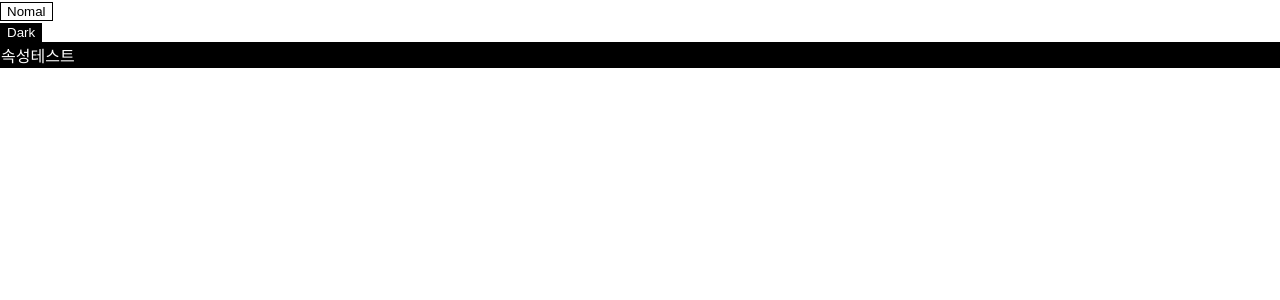
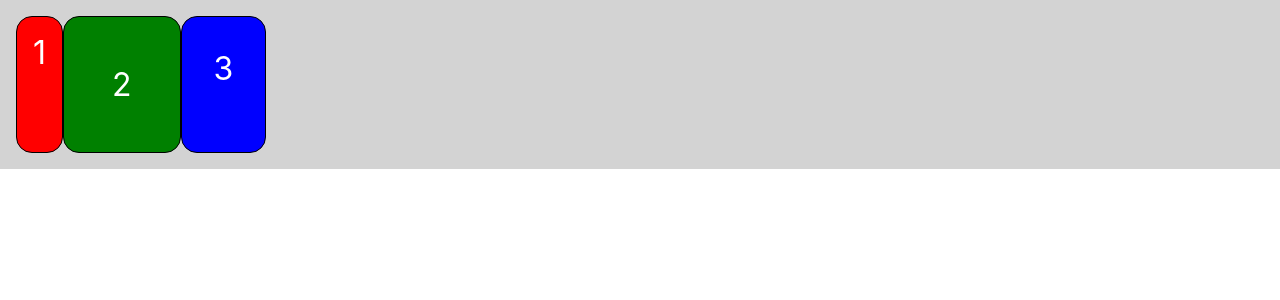
Before and after one commit to Hanhojjung/-K230201_React_Test_Lab3, a React (Create React App) app in the folder class-example/: page / in a window 1280 px wide. Shown: the top 300 px of the page. Built offline with nearby package versions, Linux system fonts and the light colour scheme.

Commit message:
230605 4교시

```diff
--- /dev/null
+++ b/class-example/src/ch15_ex/Blocks.jsx
@@ -0,0 +1,59 @@
+import styled from "styled-components"
+import React from 'react';
+const Wrapper = styled.div`
+    padding : 1rem;
+    display : flex;
+    flex-direction : row;
+    algin-items : flex-start;
+    justify-content : flex-start;
+    background-color : lightgray;
+`;
+
+const Block = styled.div`
+    padding : ${(props) => props.padding};
+    border : 1px solid black;
+    border-radius : 1rem;
+    background-color : ${(props) => props.backgroundColor};
+    color : white;
+    font-size : 2rem;
+    font-weight: bolid;
+    text-align : center;
+`;
+
+const blockItems = [
+    {
+        label : "1",
+        padding : "1rem",
+        backgroundColor : "red",
+
+    },
+    {
+        label : "2",
+        padding : "3rem",
+        backgroundColor : "green",
+    },
+    {
+        label : "3",
+        padding : "2rem",
+        backgroundColor : "blue",
+    },
+];
+
+
+const Blocks = (props) => {
+    return (
+        <Wrapper>
+            {blockItems.map((blockItem)=> {
+                return (
+                    <Block
+                            padding={blockItem.padding}
+                            backgroundColor={blockItem.backgroundColor}>
+                            {blockItem.label}
+                    </Block>
+                )
+            })}
+        </Wrapper>
+    );
+};
+
+export default Blocks;
--- a/class-example/src/index.js
+++ b/class-example/src/index.js
@@ -33,6 +33,7 @@ import ProfileCard from './ch13_ex/ProfileCard';
 import Main from './ch14/Main';
 import MainPage from './ch15/MainPage';
 import Sample from './ch15/Sample';
+import Blocks from './ch15_ex/Blocks';
 
 // 생명 주기를 테스트를 하는 코드에서는, React.StrictMode를 제거하고 실행하는게 가독성 면에서 좋습니다.
 // 수행이 2번씩 일어나기 때문.
@@ -58,7 +59,8 @@ ReactDOM.render(
     {/* <ProfileCard/> */}
     {/* <Main/> */}
     {/* <MainPage/> */}
-    <Sample/>
+    {/* <Sample/> */}
+    <Blocks/>
 
   </React.StrictMode>,
   document.getElementById('root')
--- a/package.json
+++ b/package.json
@@ -3,6 +3,7 @@
     "eslint-plugin-react-hooks": "^4.6.0"
   },
   "dependencies": {
+    "axios": "^1.4.0",
     "styled-components": "^6.0.0-rc.3"
   }
 }
```
Also changed, not shown: class-example/src/ch17-pdtest/callbackTest.js (added, +124 -0 lines), 1 other file (tests, documents, lock files or other folders).
